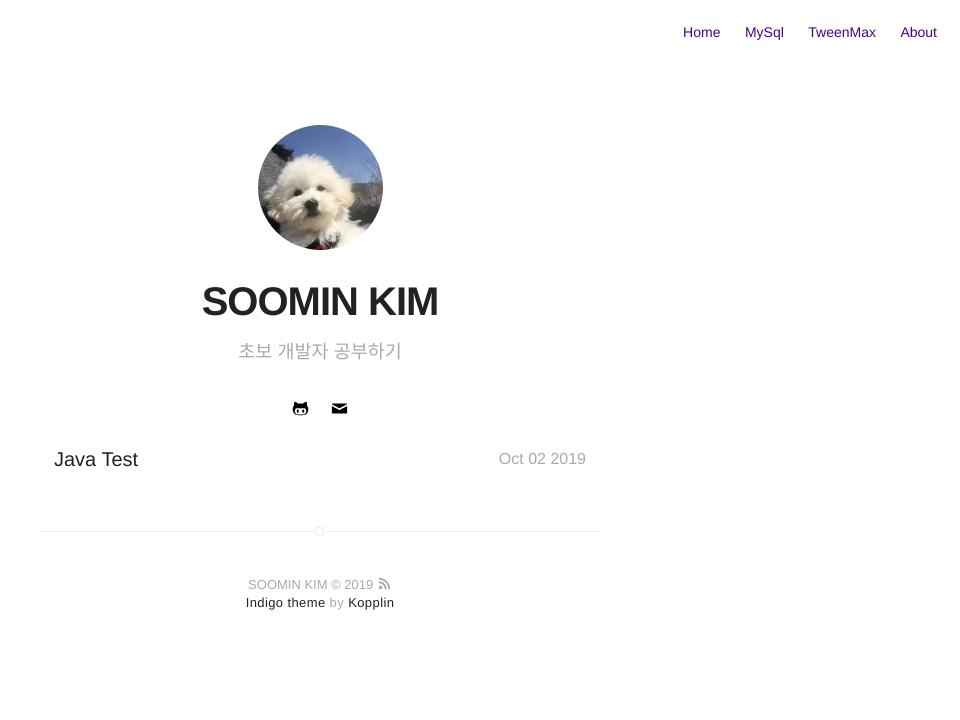
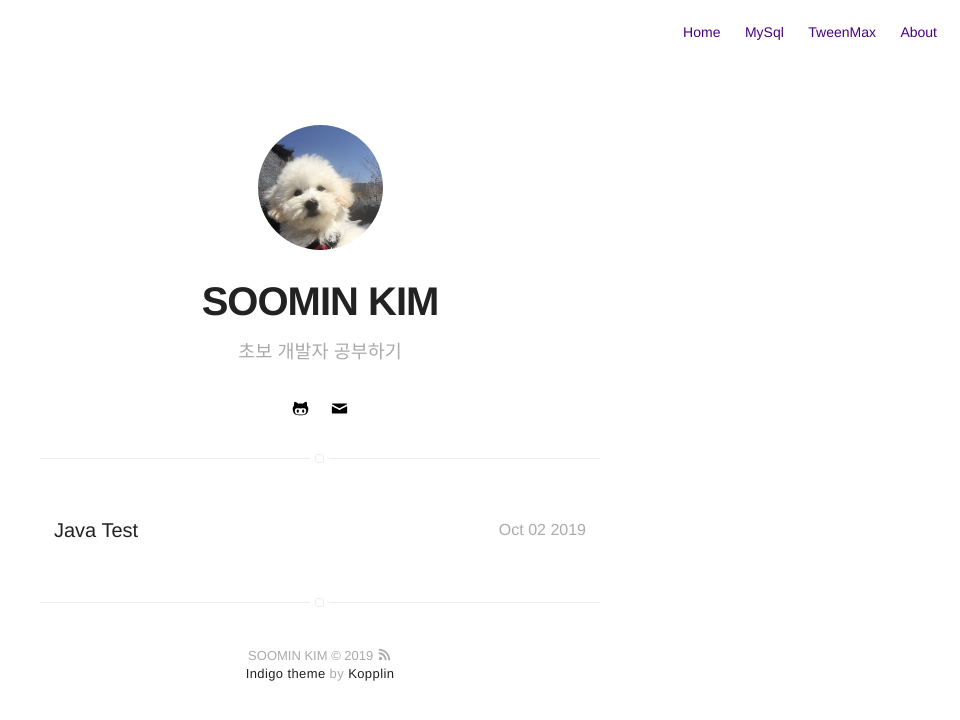
Before and after one commit to soomin1111/soomin1111.github.io, a Jekyll site: the page built from Java/index.html, in a window 1280 px wide. Shown: the top 720 px of the page, without its empty margins (320-1280 px from the left). Built offline with Jekyll 4.4.1, drawn with Linux system fonts in a browser that asks for light colours.

Commit message:
css 수정

```diff
--- a/_sass/pages/home-blog-projects.sass
+++ b/_sass/pages/home-blog-projects.sass
@@ -1,5 +1,5 @@
 .home,
-.Java,
+.java,
 .mysql,
 .tweenmax
     margin-top: 125px
```
